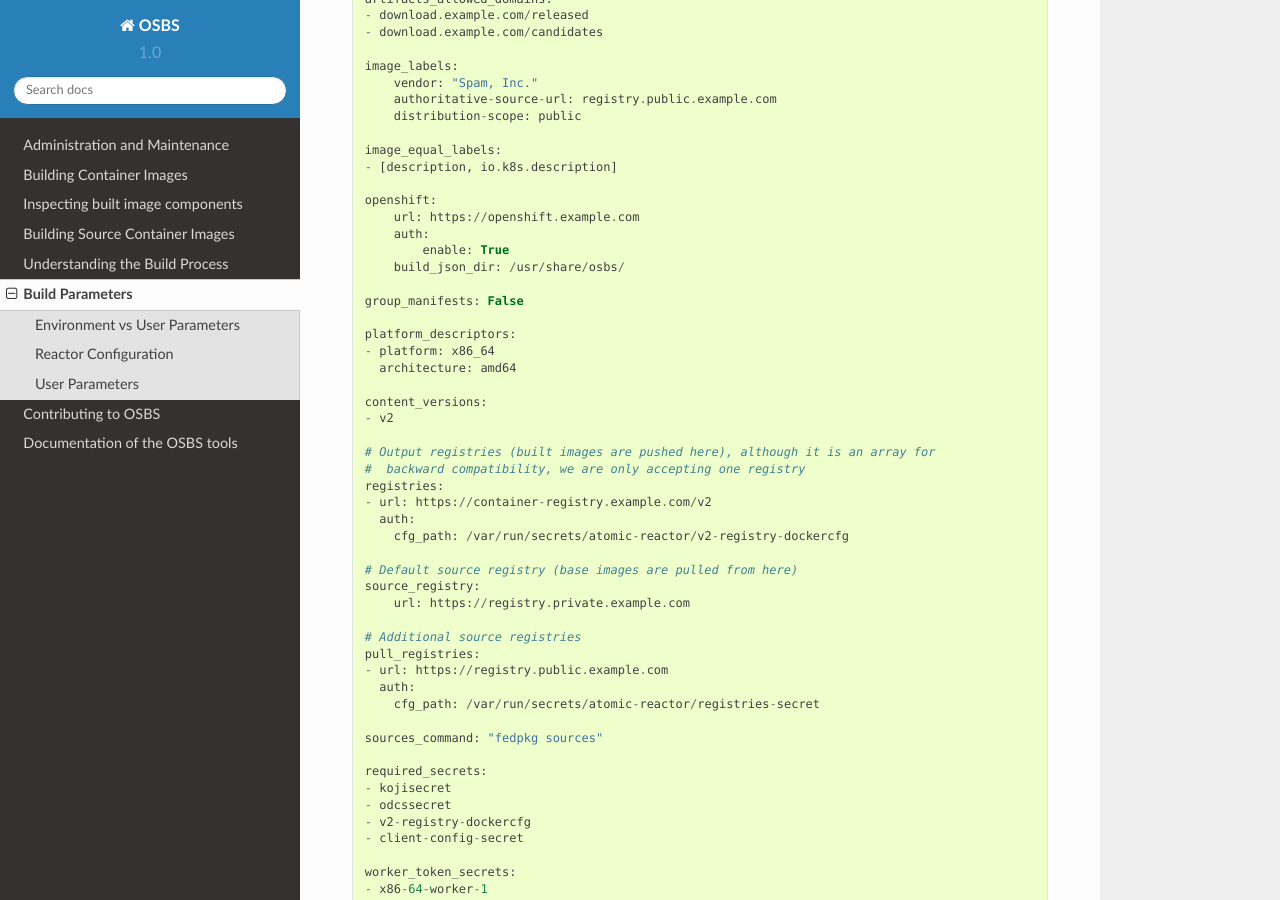
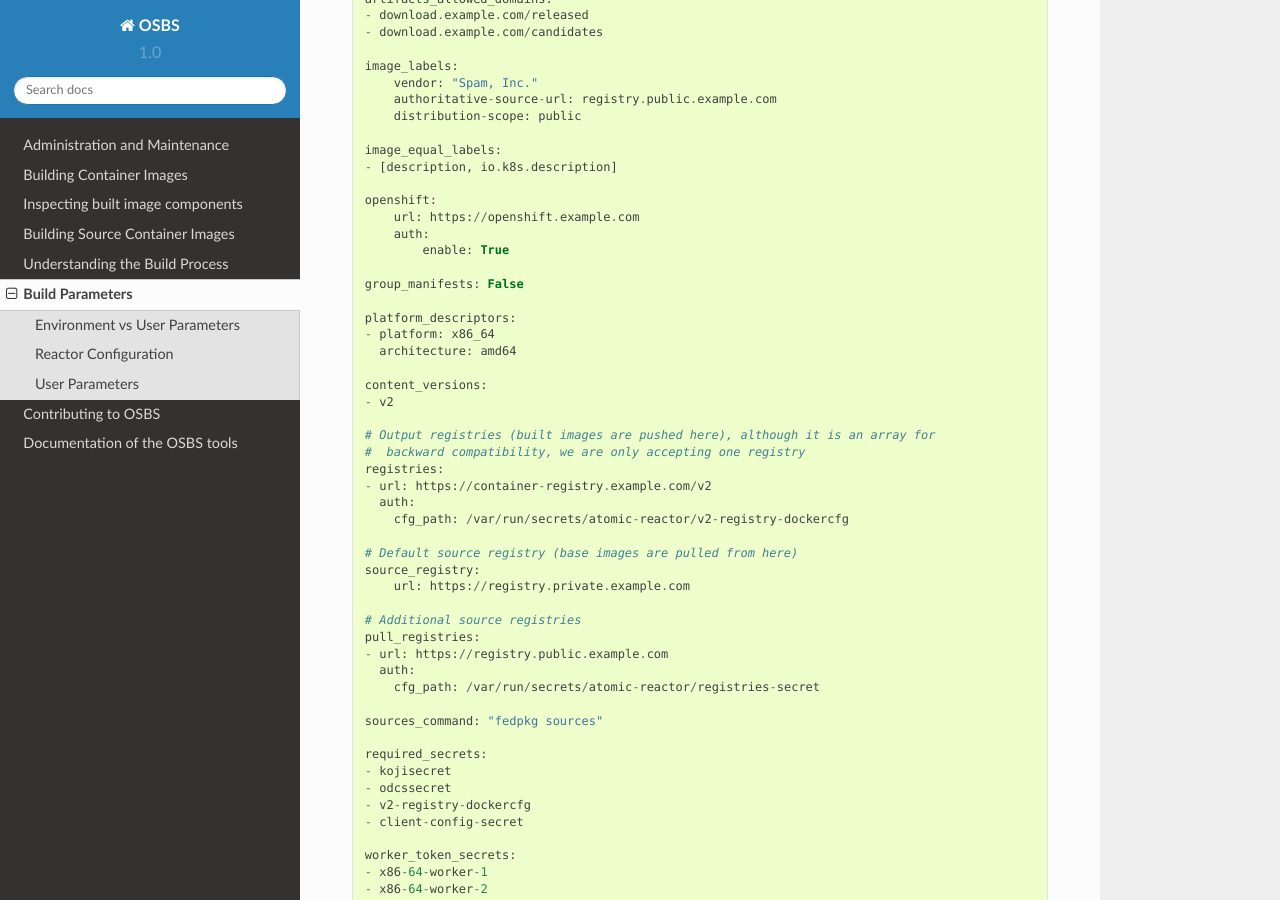
Before and after one commit to containerbuildsystem/osbs-docs, a Sphinx documentation site: the page built from docs/build_parameters.rst, in a window 1280 px wide and 900 px high, scrolled down 1550 px. Built offline with Sphinx 7.4.7 and the Read the Docs theme 2.0.0, drawn with Linux system fonts in a browser that asks for light colours.

Commit message:
remove build_json_dir references
* CLOUDBLD-9045

Signed-off-by: Robert Cerven <rcerven@redhat.com>

```diff
--- a/docs/admins.rst
+++ b/docs/admins.rst
@@ -234,7 +234,6 @@ binary and source builds, and each of build type has it's own section.
 The minimal configuration for binary and source build would include::
 
   [general]
-  build_json_dir = /usr/share/osbs/
 
   # default configuration section for source builds
   [default_source]
--- a/docs/build_parameters.rst
+++ b/docs/build_parameters.rst
@@ -94,7 +94,6 @@ Example of **REACTOR_CONFIG**::
         url: https://openshift.example.com
         auth:
             enable: True
-        build_json_dir: /usr/share/osbs/
 
     group_manifests: False
 
--- a/docs/reference_docs.rst
+++ b/docs/reference_docs.rst
@@ -22,7 +22,6 @@ Python library with command line interface for building docker images.
 * `Installation and Usage Instructions <https://github.com/containerbuildsystem/atomic-reactor/blob/master/README.md>`_
 * `Building Base Images <https://github.com/containerbuildsystem/atomic-reactor/blob/master/docs/base_images.md>`_
 * `Plugins <https://github.com/containerbuildsystem/atomic-reactor/blob/master/docs/plugins.md>`_
-* `build.json <https://github.com/containerbuildsystem/atomic-reactor/blob/master/docs/build_json.md>`_
 
 
 OSBS Client
```
